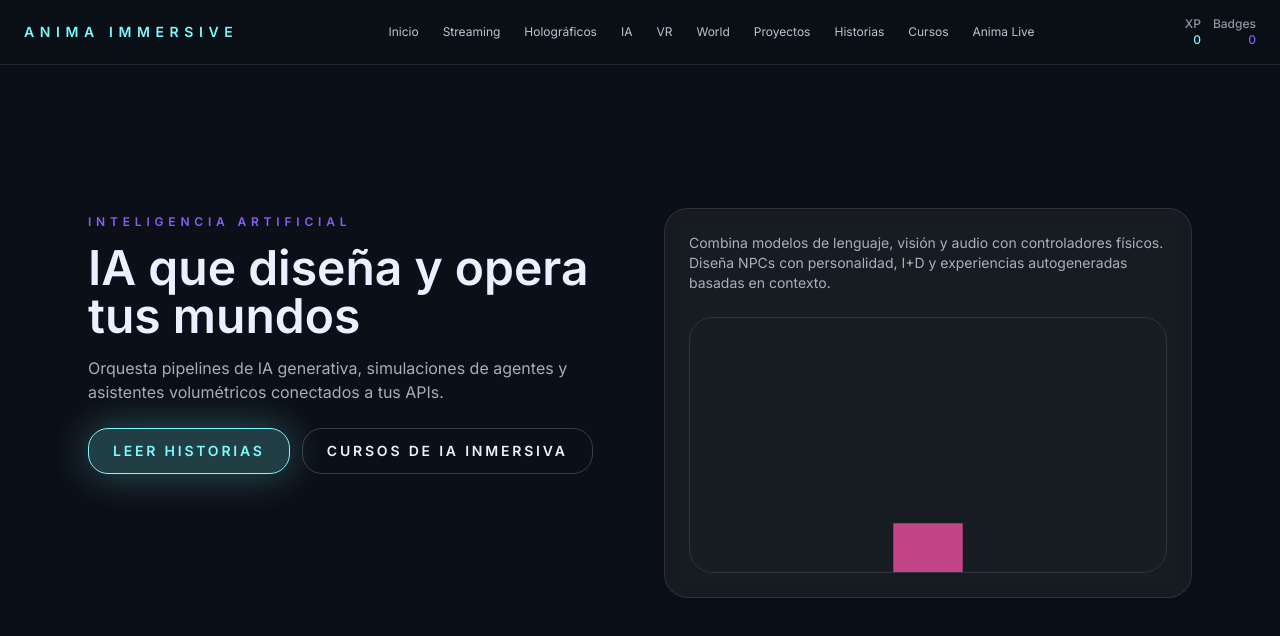
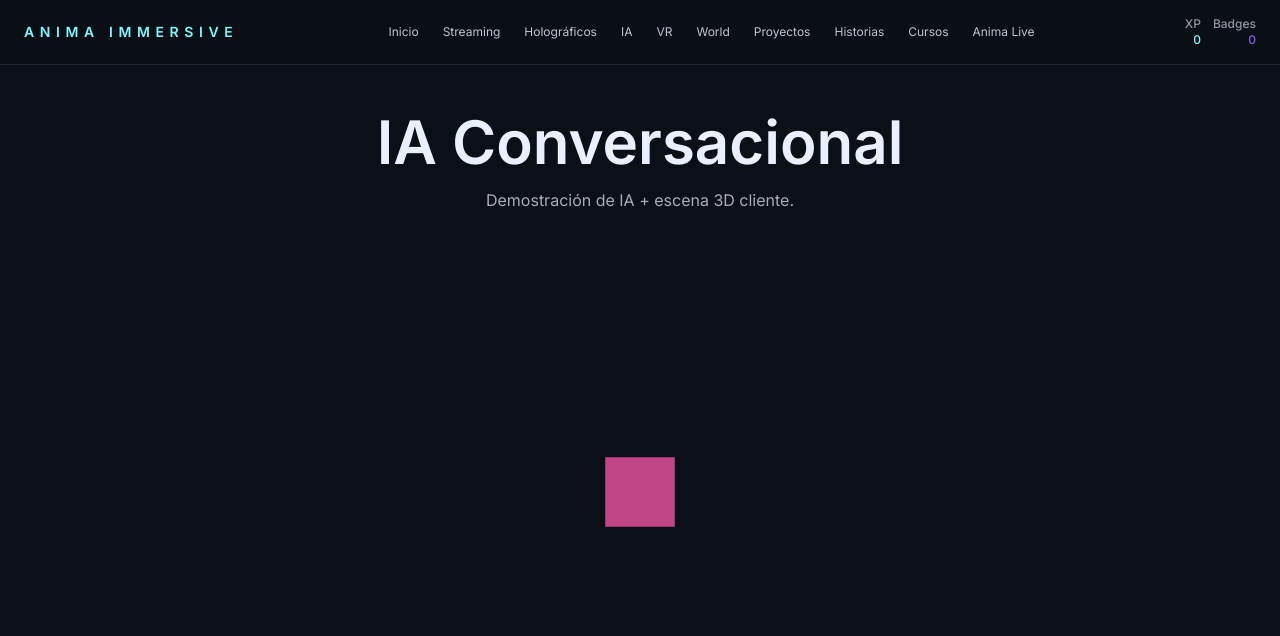
Before and after one commit to juanmacodes/webanima, a Next.js app in the folder anima-immersive/: page /ia in a window 1280 px wide. Shown: the top 636 px of the page. Built offline with nearby package versions, Linux system fonts and the light colour scheme.

Commit message:
Update page.tsx

```diff
--- a/anima-immersive/app/ia/page.tsx
+++ b/anima-immersive/app/ia/page.tsx
@@ -1,72 +1,32 @@
 import type { Metadata } from 'next';
 import dynamic from 'next/dynamic';
-import Script from 'next/script';
-import { SharedSection } from '../../components/SharedSection';
-
-const ExperienceCanvas = dynamic(
-  () => import('../../components/Experience').then((m) => m.default),
-  {
-    ssr: false,
-    loading: () => <div className="h-full w-full bg-black/20" />,
-  }
-);
 
 export const metadata: Metadata = {
-  title: 'Inteligencia artificial inmersiva',
+  title: 'IA conversacional',
   description:
-    'Diseña clones digitales, asistentes multimodales y mundos generados por IA conectados a datos en tiempo real.',
+    'Agentes con memoria y voz conectados a personajes/avatares.',
 };
 
-const SERVICE_JSONLD = {
-  '@context': 'https://schema.org',
-  '@type': 'Service',
-  name: 'Experiencias con inteligencia artificial',
-  serviceType: 'AI driven immersive design',
-  provider: { '@type': 'Organization', name: 'Anima Avatar Agency' },
-};
+const ExperienceCanvas = dynamic(() => import('../../components/Experience'), {
+  ssr: false,
+  loading: () => <div className="h-[60vh] w-full bg-black/20" />,
+});
 
 export default function IAPage() {
   return (
-    <main className="pt-32">
-      <SharedSection
-        eyebrow="Inteligencia artificial"
-        headline="IA que diseña y opera tus mundos"
-        description="Orquesta pipelines de IA generativa, simulaciones de agentes y asistentes volumétricos conectados a tus APIs."
-        cta={
-          <>
-            <a className="button-primary" href="/historias">Leer historias</a>
-            <a className="button-ghost" href="/cursos">Cursos de IA inmersiva</a>
-          </>
-        }
-      >
-        <div className="card">
-          <p className="text-sm text-foreground/70">
-            Combina modelos de lenguaje, visión y audio con controladores
-            físicos. Diseña NPCs con personalidad, I+D y experiencias
-            autogeneradas basadas en contexto.
+    <main className="pt-28">
+      <section className="mx-auto w-full max-w-5xl px-6">
+        <header className="text-center">
+          <h1 className="text-4xl font-semibold md:text-6xl">IA Conversacional</h1>
+          <p className="mt-4 text-base text-foreground/70">
+            Demostración de IA + escena 3D cliente.
           </p>
+        </header>
 
-          <div className="mt-6 h-64 overflow-hidden rounded-3xl border border-white/10">
-            <ExperienceCanvas
-              hotspots={[
-                {
-                  id: 'agents',
-                  title: 'AI Agents',
-                  description: 'Agentes autónomos con memoria y control de escena.',
-                  actionLabel: 'Ver flujo',
-                  href: '/cursos',
-                },
-              ]}
-            />
-          </div>
+        <div className="mt-10">
+          <ExperienceCanvas />
         </div>
-      </SharedSection>
-
-      <Script
-        id="ia-service-jsonld"
-        type="application/ld+json"
-        dangerouslySetInnerHTML={{ __html: JSON.stringify(SERVICE_JSONLD) }}
-      />
+      </section>
     </main>
   );
 }
```
